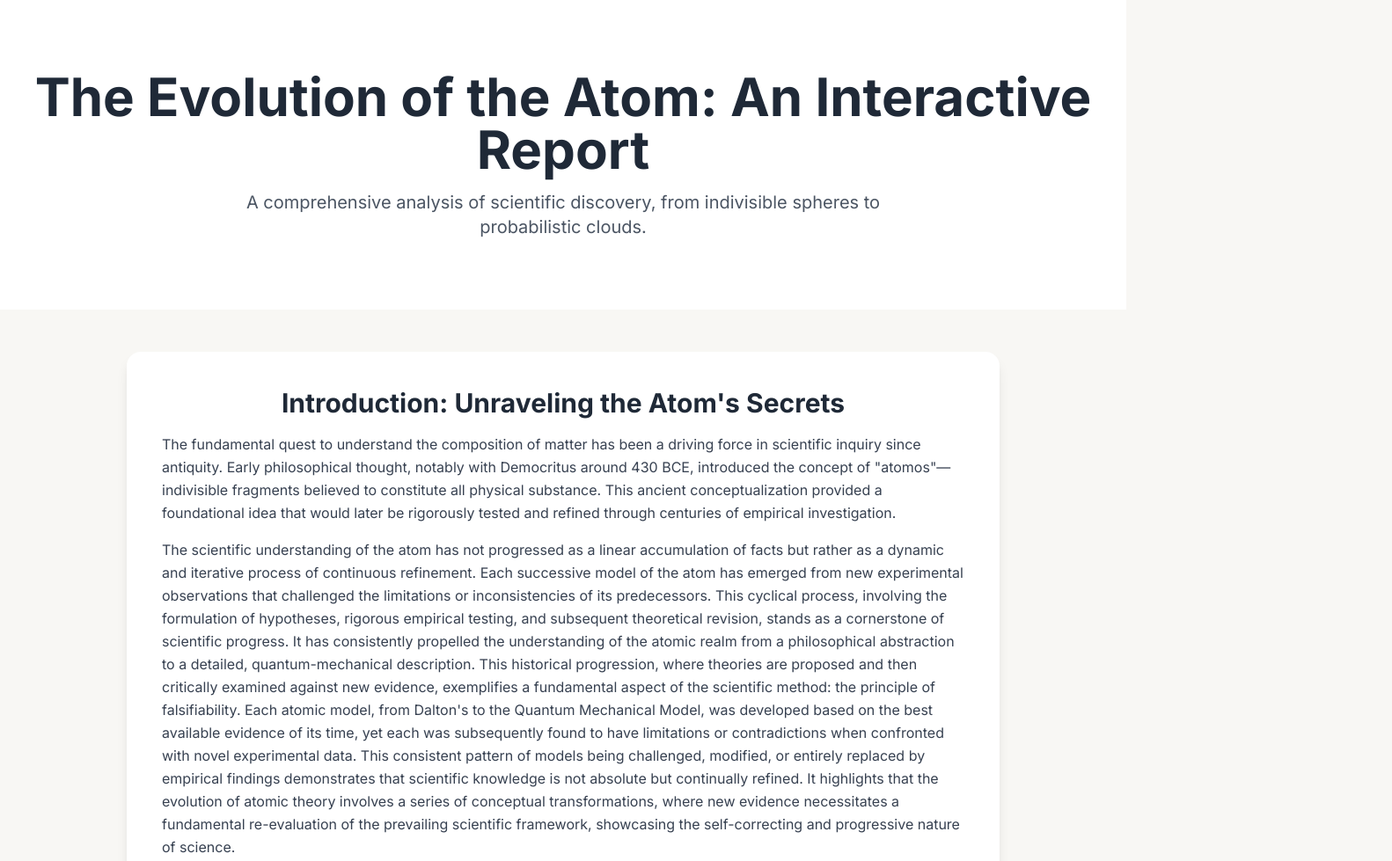
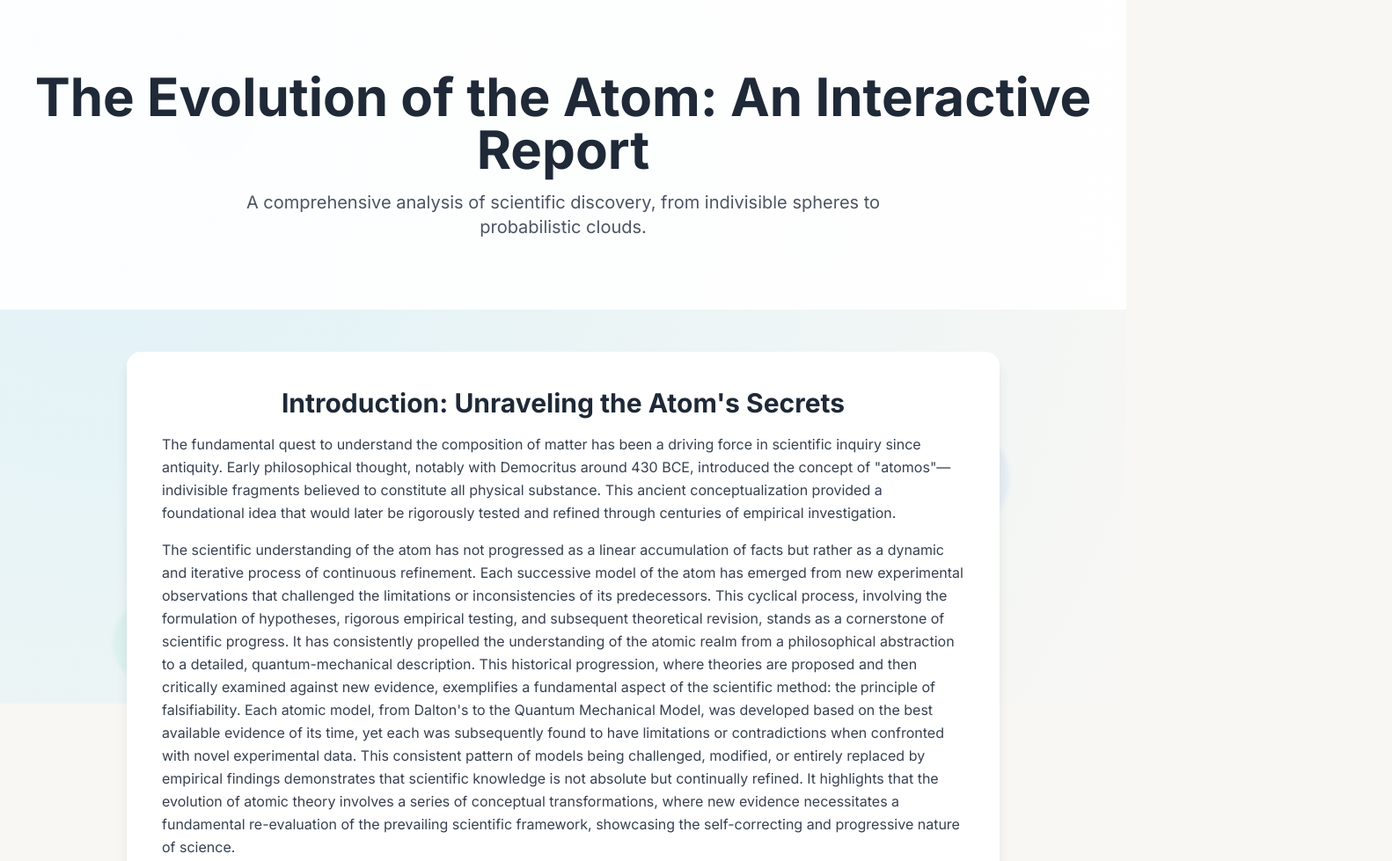
Before and after one commit to reyej23/websiteAtomME206jose, a plain HTML site: page index.html in a window 1280 px wide. Shown: the top 979 px of the page at 88% size, 1582 px wide, since content can reach past the window. Drawn offline with nearby package versions, Linux system fonts and the light colour scheme.

Commit message:
Update index.html

```diff
--- a/index.html
+++ b/index.html
@@ -11,9 +11,74 @@
     <style>
         body {
             font-family: 'Inter', sans-serif;
-            background-color: #f8f7f4;
+            background-color: #f8f7f4; /* Base light background */
             color: #1f2937;
+            overflow-x: hidden; /* Prevent horizontal scroll from background elements */
+            position: relative; /* Needed for absolute positioning of background elements */
         }
+
+        /* New atomic background styling */
+        .atomic-background {
+            position: fixed;
+            top: 0;
+            left: 0;
+            width: 100%;
+            height: 100%;
+            overflow: hidden;
+            z-index: -1; /* Send to back */
+            background: radial-gradient(circle at 10% 20%, #e0f2f7, #f8f7f4); /* Subtle light blue gradient */
+        }
+
+        .atomic-particle {
+            position: absolute;
+            border-radius: 50%;
+            background: rgba(59, 130, 246, 0.1); /* Light blue */
+            animation: floatAndFade 15s infinite ease-in-out alternate;
+            filter: blur(2px); /* Soft glow effect */
+        }
+
+        .atomic-particle:nth-child(1) {
+            width: 80px; height: 80px;
+            top: 10%; left: 15%;
+            animation-duration: 18s;
+            animation-delay: 0s;
+            background: rgba(107, 114, 128, 0.08); /* Lighter grey */
+        }
+        .atomic-particle:nth-child(2) {
+            width: 120px; height: 120px;
+            top: 60%; left: 80%;
+            animation-duration: 22s;
+            animation-delay: 2s;
+            background: rgba(59, 130, 246, 0.12); /* Blue */
+        }
+        .atomic-particle:nth-child(3) {
+            width: 60px; height: 60px;
+            top: 30%; left: 70%;
+            animation-duration: 16s;
+            animation-delay: 4s;
+            background: rgba(167, 139, 250, 0.1); /* Light purple */
+        }
+        .atomic-particle:nth-child(4) {
+            width: 100px; height: 100px;
+            top: 85%; left: 10%;
+            animation-duration: 20s;
+            animation-delay: 6s;
+            background: rgba(52, 211, 153, 0.08); /* Light green */
+        }
+        .atomic-particle:nth-child(5) {
+            width: 90px; height: 90px;
+            top: 5%; left: 40%;
+            animation-duration: 19s;
+            animation-delay: 8s;
+            background: rgba(251, 191, 36, 0.08); /* Light yellow */
+        }
+
+        @keyframes floatAndFade {
+            0% { transform: translate(0, 0) scale(1); opacity: 0.5; }
+            50% { transform: translate(20px, 30px) scale(1.05); opacity: 0.7; }
+            100% { transform: translate(0, 0) scale(1); opacity: 0.5; }
+        }
+
         .timeline-item {
             transition: all 0.3s ease;
             cursor: pointer;
@@ -28,12 +93,12 @@
         }
         .timeline-line {
             height: 2px;
-            background-color: #d1d5db;
+            background-color: #a7b5c3; /* Slightly darker neutral for line */
         }
         .timeline-dot {
             width: 12px;
             height: 12px;
-            background-color: #d1d5db;
+            background-color: #a7b5c3; /* Slightly darker neutral for dot */
             border-radius: 50%;
             transition: all 0.3s ease;
         }
@@ -52,7 +117,7 @@
             margin-right: auto;
             height: 300px;
             max-height: 40vh;
-            margin-bottom: 0.5rem; /* Reduced spacing below canvas */
+            margin-bottom: 0.5rem;
         }
         canvas {
             display: block;
@@ -65,18 +130,35 @@
             color: #4b5563;
             margin-bottom: 2rem;
         }
+        #sources a {
+            word-wrap: break-word;
+        }
+        #next-btn {
+            background-color: #3b82f6; /* Blue */
+        }
+        #next-btn:hover {
+            background-color: #2563eb; /* Darker blue on hover */
+        }
     </style>
 </head>
 <body class="antialiased">
 
-    <header class="text-center py-12 md:py-20 bg-white">
+    <div class="atomic-background">
+        <div class="atomic-particle"></div>
+        <div class="atomic-particle"></div>
+        <div class="atomic-particle"></div>
+        <div class="atomic-particle"></div>
+        <div class="atomic-particle"></div>
+    </div>
+
+    <header class="text-center py-12 md:py-20 bg-white bg-opacity-90 relative z-10">
         <div class="container mx-auto px-4">
             <h1 class="text-4xl md:text-6xl font-bold text-gray-800">The Evolution of the Atom: An Interactive Report</h1>
             <p class="mt-4 text-lg md:text-xl text-gray-600 max-w-3xl mx-auto">A comprehensive analysis of scientific discovery, from indivisible spheres to probabilistic clouds.</p>
         </div>
     </header>
 
-    <main class="container mx-auto px-4 py-12 max-w-5xl">
+    <main class="container mx-auto px-4 py-12 max-w-5xl relative z-10">
         <section id="introduction" class="mb-12 bg-white rounded-2xl shadow-lg p-6 md:p-10">
             <h2 class="text-3xl font-bold text-center mb-4">Introduction: Unraveling the Atom's Secrets</h2>
             <p class="text-gray-700 leading-relaxed mb-4">The fundamental quest to understand the composition of matter has been a driving force in scientific inquiry since antiquity. Early philosophical thought, notably with Democritus around 430 BCE, introduced the concept of "atomos"—indivisible fragments believed to constitute all physical substance. This ancient conceptualization provided a foundational idea that would later be rigorously tested and refined through centuries of empirical investigation.</p>
```
